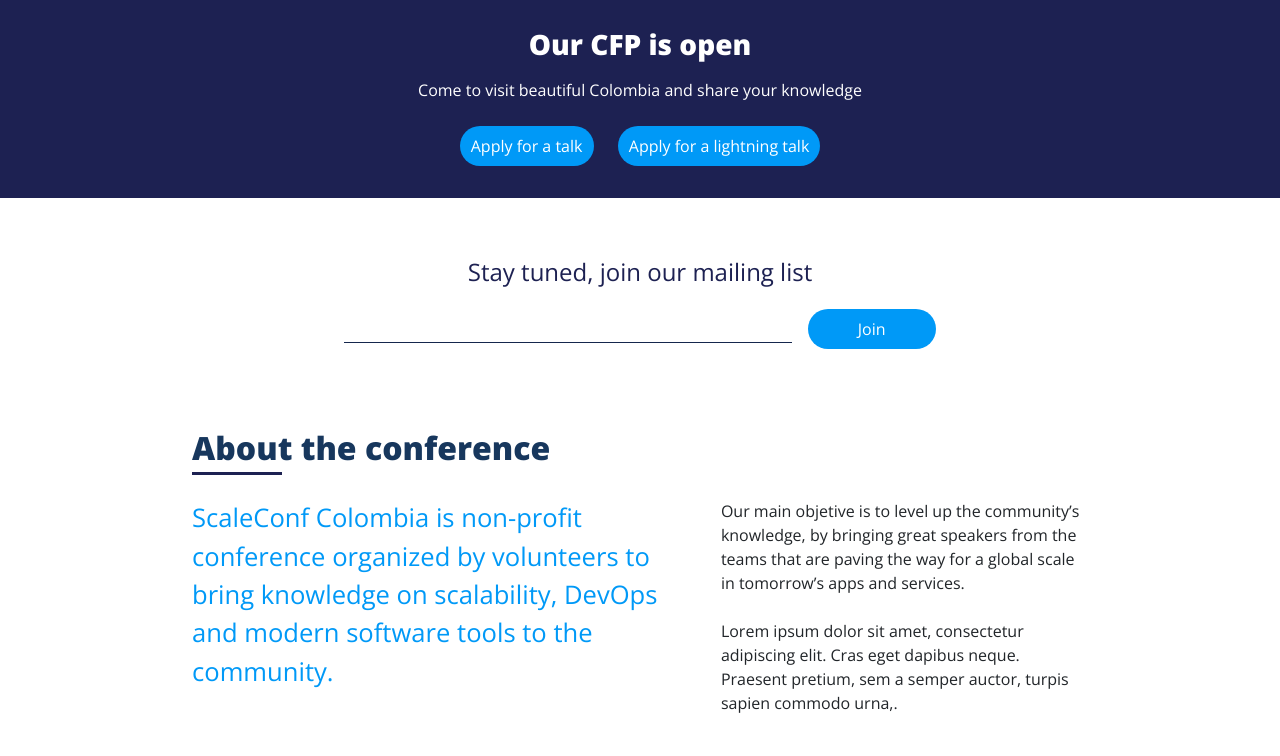
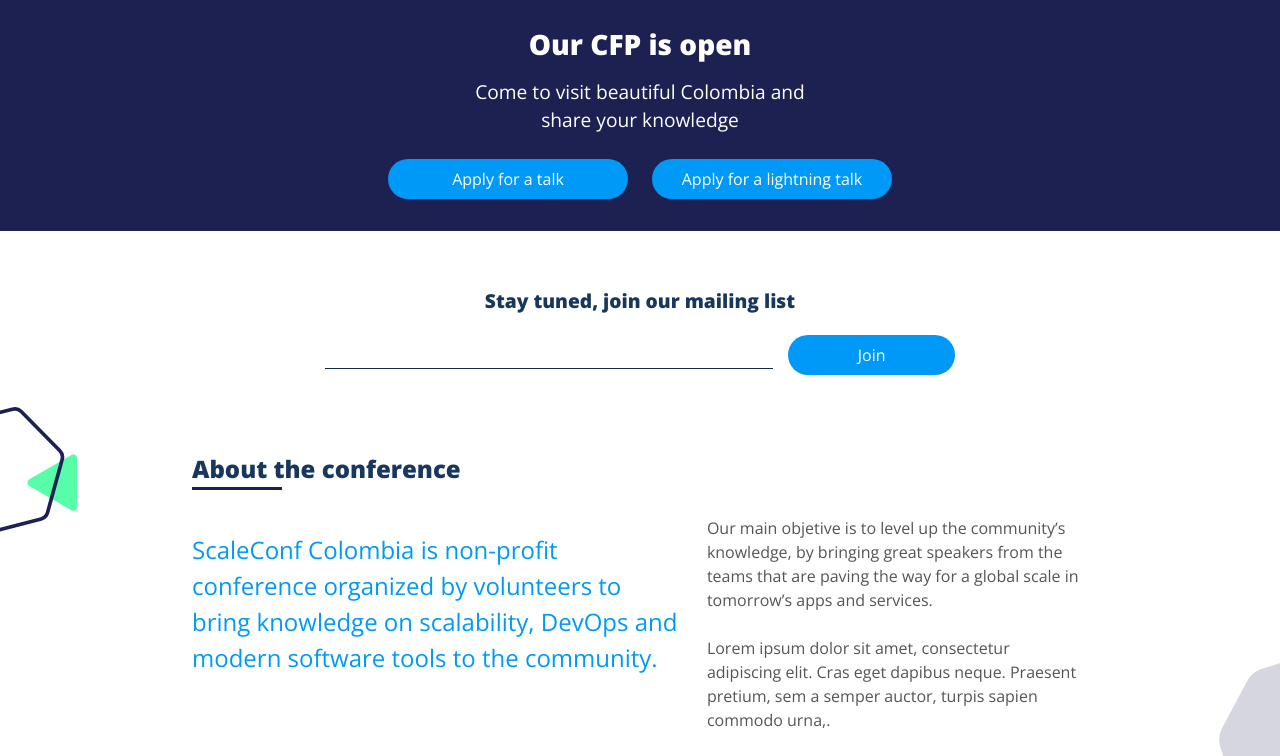
Before and after one commit to ScaleConfCo/-scaleconfco-website-2018, a Jekyll site: the page built from index.html, in a window 1280 px wide and 1400 px high, cut to the strip 644-1400 px from the top of the window. Built offline with Jekyll 4.4.1, drawn with Linux system fonts in a browser that asks for light colours; nearby versions of some CDN libraries; some of the changed text lies outside the part shown.

Commit message:
Adding SVG's backgrounds, changing social network images and fixing some space details

```diff
--- a/_includes/page.html
+++ b/_includes/page.html
@@ -16,7 +16,7 @@
 </section>
 <section id="cfp">
     <h3 class="bold">Our CFP is open</h3>
-    <p>Come to visit beautiful Colombia and share your knowledge</p>
+    <p>Come to visit beautiful Colombia and<br>share your knowledge</p>
     <div>
         <a href="https://www.papercall.io/scaleconfco2018" class="buttonRadius blueButton">Apply for a talk</a>
         <a href="https://www.papercall.io/scaleconfco2018-lightning" class="buttonRadius blueButton">Apply for a lightning talk</a>
@@ -34,6 +34,9 @@
         </form>
     </div>
 </section>
+<section class="svg">
+    {% include fig_1.svg %}
+</section>
 <section id="about">
     <h2 class="bold">About the conference</h2>
     <div>
@@ -47,31 +50,34 @@
         </div>
     </div>
 </section>
+<section class="svg">
+    {% include fig_2.svg %}
+</section>
 <section id="codeOfConduct">
     <h2 class="bold">Code of Conduct</h2>
-    <p>A primary goal of ScaleConf Colombia is to be inclusive to the largest number of contributors, with the most varied and diverse backgrounds possible.
-    <br>
-    As such, we are committed to providing a friendly, safe and welcoming environment for all, regardless of gender, sexual orientation, ability, ethnicity, socioeconomic status, and religion (or lack thereof). This code of conduct outlines our expectations for all those who participate in our community, as well as the consequences for unacceptable behavior. We invite all those who participate in ScaleConf Colombia to help us create safe and positive experiences for everyone.
-    <br><br>
+    <p>A primary goal of ScaleConf Colombia is to be inclusive to the largest number of contributors, with the most varied and diverse backgrounds possible.</p>
+    <p>such, we are committed to providing a friendly, safe and welcoming environment for all, regardless of gender, sexual orientation, ability, ethnicity, socioeconomic status, and religion (or lack thereof). This code of conduct outlines our expectations for all those who participate in our community, as well as the consequences for unacceptable behavior. We invite all those who participate in ScaleConf Colombia to help us create safe and positive experiences for everyone.</p>
+    <p>
         <a href="https://github.com/ScaleConfCo/code-of-conduct" class="buttonRadius blueButton">Read our Code of Conduct</a>
     </p>
+</section>
+<section class="svg">
+    {% include fig_3.svg %}
 </section>
 <footer>
     <div>
         <p class="title">Let’s stay in touch, follow us</p>
-        <div>
-            <a href="https://www.facebook.com/scaleconfco/"><img class="icon" src="images/facebook.png" alt="facebook"></a>
-            <a href="https://www.twitter.com/scaleconfco/"><img class="icon" src="images/twitter.png" alt="twitter"></a>
-            <a href="https://www.instagram.com/"><img class="icon" src="images/instagram.png" alt="instagram"></a>
-            <a href="https://www.flickr.com/photos/137671831@N08/"><img class="icon" src="images/flickr.png" alt="flickr"></a>
+        <div class="social">
+            <a href="https://www.facebook.com/scaleconfco/"><i class="icon facebook" alt="facebook"></i></a>
+            <a href="https://www.twitter.com/scaleconfco/"><i class="icon twitter" alt="twitter"></i></a>
+            <a href="https://www.instagram.com/"><i class="icon instagram" alt="instagram"></i></a>
+            <a href="https://www.flickr.com/photos/137671831@N08/"><i class="icon flickr" alt="flickr"></i></a>
         </div>
         <div>
             <p class="title">Got any questions?</p>
         </div>
         <div>
-            <a href="mailto: hola@scaleconfco.com" class="mail">
-              hola@scaleconfco.com
-            </a>
+            <a href="mailto: hola@scaleconfco.com" class="mail">hola@scaleconfco.com</a>
         </div>
     </div>
 </footer>
--- a/css/main.css
+++ b/css/main.css
@@ -8,6 +8,7 @@
     margin: 0;
     padding: 0;
     font-family: 'Open Sans', sans-serif;
+    color: #555;
 }
 
 a , a:hover{
@@ -90,12 +91,15 @@
 .colombia {
     font-weight: 300;
     font-size: 5rem;
+    line-height: 4rem;
+    margin-bottom: 2.5rem;
+    color: #fff;
 }
 
 .dates {
     background-color: #1D2152;
     color: #3DF9AD;
-    font-size: 2rem;
+    font-size: 1.6rem;
     padding: 5px 0;
     margin: 0 35%;
 }
@@ -110,7 +114,13 @@
 #cfp > * {
     display: flex;
     justify-content: center;
+    text-align: center;
     margin: 1rem;
+}
+
+#cfp p {
+    font-size: 1.2rem;
+    color: #fff;
 }
 
 #cfp > div > a:first-child {
@@ -123,10 +133,13 @@
     justify-content: center;
 }
 
-#mailingList > div > p {
+#mailingList div p {
     display: flex;
     justify-content: center;
     margin-bottom: 0.7rem;
+    color: #17375D;
+    font-weight: bold;
+    font-size: 1.2rem;
 }
 
 .formEmail {
@@ -135,16 +148,16 @@
 }
 
 .formButton {
-    width: 10vw;
+    width: 13vw;
     padding-left: 1rem;
     padding-right: 1rem;
+    cursor: pointer;
 }
 
 .emailInput {
     border: none;
-    border-bottom: 1px;
-    border-bottom-color: #15274D;;
-    border-bottom-style: solid;
+    border-bottom: 1px solid #15274D;
+    text-align: center;
 }
 
 .blueButton {
@@ -153,11 +166,16 @@
     margin-top: 0.5rem;
     border-style: none;
     color: #FFF;
+    text-align: center;
+}
+#cfp .blueButton {
+    min-width: 15rem;
 }
 
 h2 {
     color: #17375D;
     margin-bottom: 2rem;
+    font-size: 1.5rem;
 }
 
 h2:after{
@@ -174,10 +192,15 @@
     flex: center;
 }
 
-.aboutBlueText {
+#about .aboutBlueText {
     color: #0099F7;
-    font-size: 1.6em;
+    font-size: 1.5rem;
     padding-right: 1em;
+    margin-top: 1rem;
+}
+
+#about p {
+    color: #555;
 }
 
 #about, #codeOfConduct, footer {
@@ -185,11 +208,25 @@
     margin-right: 15%;
 }
 
+#codeOfConduct h2 {
+    margin-bottom: 4rem;
+}
+
+#codeOfConduct p {
+    margin: 2rem 0;
+}
+
+#codeOfConduct p:last-child {
+    margin: 4rem 0 2rem;
+}
+
+#codeOfConduct .blueButton {
+    padding: 0.5rem 3rem;
+}
+
 footer {
-    padding-top: 1rem;
-    border-top: 1px;
-    border-top-color: #15274D;
-    border-top-style: solid;
+    padding: 2.5rem 0 3rem;
+    border-top: 2px solid #8d8fa7;
     display: flex;
     justify-content: center;
 }
@@ -204,19 +241,53 @@
     padding-bottom: 0.3rem;
 }
 
-.mail {
-    color: #0099F7;
-    margin-bottom: 3rem;
+footer .social {
+    margin: 1.5rem 0 2rem;
 }
 
-.icon {
-    padding: 0.5rem 0.3rem;
-    width: 3rem;
-    height: 3.3rem;
+footer a .icon {
+    margin: 0.4rem;
+    padding: 1rem;
+    line-height: 0;
+    font-size: 0;
+    background-repeat: no-repeat;
+    background-position: center bottom;
+    background-size: cover;
+    transition: 0.1s;
+    height: 2.4rem;
+    width: 2.4rem;
 }
 
-p.title {
-    font-size: 1.5em;
+footer a .facebook {
+    background-image: url('../images/facebook.png');
+}
+
+footer a .twitter {
+    background-image: url('../images/twitter.png');
+}
+
+footer a .instagram {
+    background-image: url('../images/instagram.png');
+}
+
+footer a .flickr {
+    background-image: url('../images/flickr.png');
+}
+
+footer a .icon:hover {
+    background-position: center top;
+}
+
+footer a.mail {
+    color: #0099F7;
+}
+footer a.mail:hover {
+    color: #1D2152;
+}
+
+footer p.title {
+    font-size: 1.3rem;
+    font-weight: bold;
     color: #1D2152;
 }
 
@@ -224,6 +295,28 @@
     width: 100%;
     height: 1.5rem;
     background-image: linear-gradient(90deg, #57FF9F, #068EFF);
-    margin-bottom: 1rem;
+}
 
+section.svg {
+    position: relative;
+    margin: 0;
+    padding: 0;
 }
+section.svg .svg-about {
+    height: 8rem;
+    position: absolute;
+    left: -4rem;
+    top: -3rem;
+}
+section.svg .svg-code {
+    height: 15rem;
+    position: absolute;
+    right: -8rem;
+    top: -10rem;
+}
+section.svg .svg-footer {
+    height: 15rem;
+    position: absolute;
+    left: -4rem;
+    top: -1rem;
+}
```
Also changed, not shown: _includes/fig_1.svg (added), _includes/fig_2.svg (added), _includes/fig_3.svg (added), images/facebook.png, images/fig_1.svg (added), images/fig_2.svg (added), images/fig_3.svg (added), images/flickr.png, images/instagram.png, images/twitter.png, index.html (indentation only).
